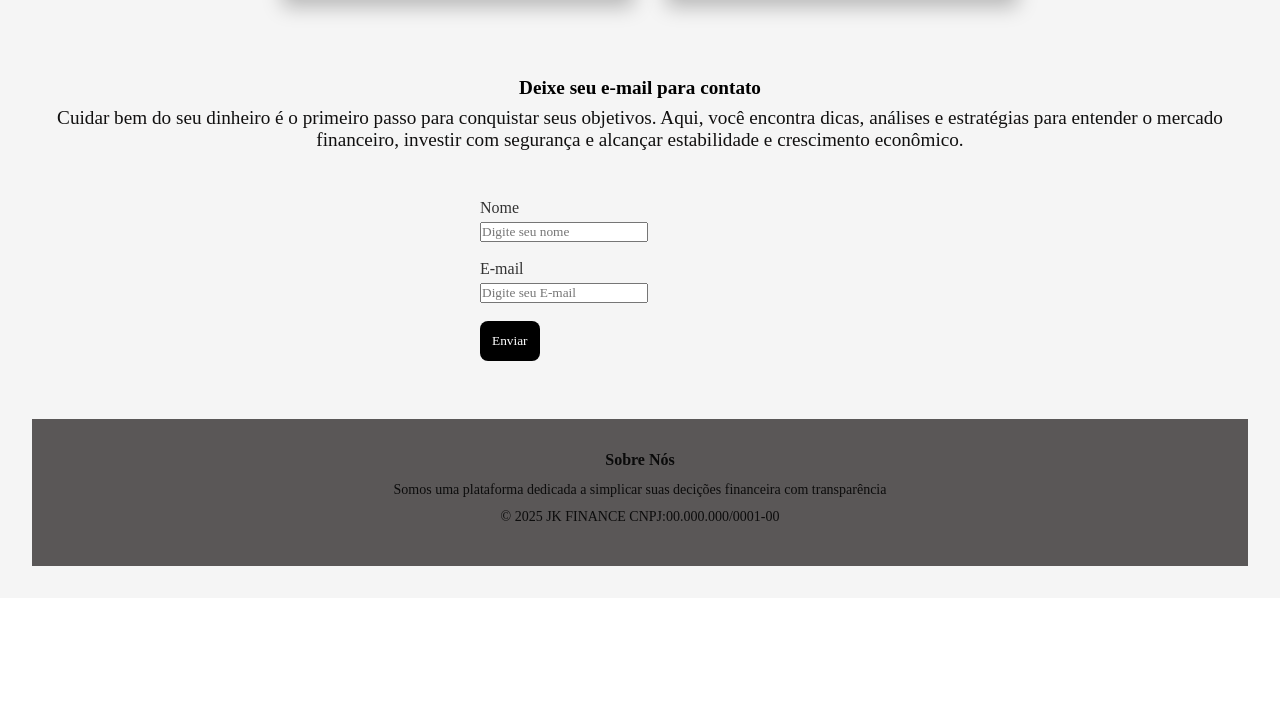
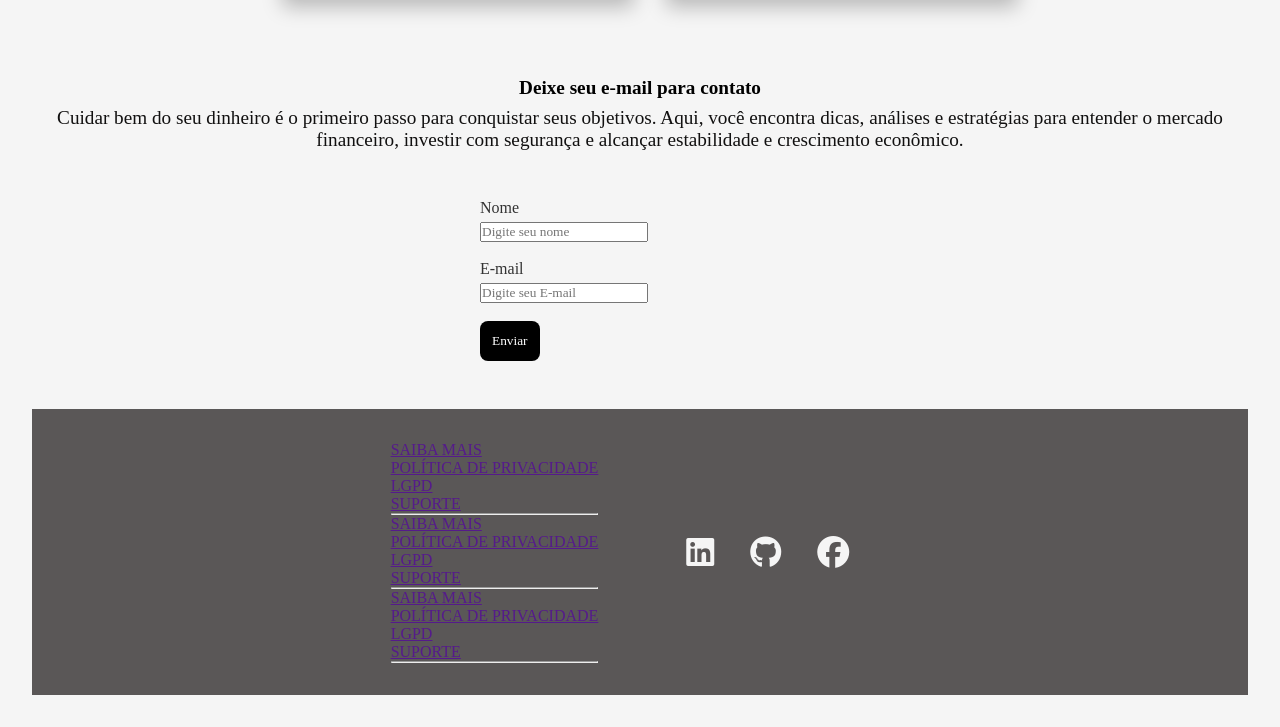
Before and after one commit to natalia290810/jk-finan-as, a plain HTML site: page index.html in a window 1280 px wide. Shown: the part 1756-2483 px from the top of the page. Before the commit the page ends 2354 px from the top, so only its background shows below. Drawn offline with Linux system fonts and the light colour scheme; a web font is replaced by a local one.

Commit message:
07-11-sexta

```diff
--- a/index.html
+++ b/index.html
@@ -167,27 +167,95 @@
 
 
 
-        <footer class="footer-financas">
+        <footer>
+            <!-- div principal -->
+            <div class="content-pai">
 
-            <div class="content">
+            <div class="div-list">
+                <nav>
+                <ul>
+                    <li>
+                        <a href="">SAIBA MAIS</a>
+                    </li>
 
-                <div class="footer-columns">
+                    <li>
+                        <a href="">POLÍTICA DE PRIVACIDADE</a>
+                    </li>
 
-                    <div class="footer-col-footer-institucional">
-                        <h3>Sobre Nós </h3>
-                        <p>Somos uma plataforma dedicada a simplicar suas decições financeira com transparência</p>
-                        <p>&copy; 2025 JK FINANCE CNPJ:00.000.000/0001-00</p>
-                    </div>
+                    <li>
+                        <a href="">LGPD</a>
+                    </li>
+
+                    <li>
+                        <a href="">SUPORTE</a>
+                    </li>
+                </ul>
+                 </nav>
+                 <hr class="line">
+
+                <div class="div-list">
+                    <nav>
+                    <ul>
+                    <li>
+                        <a href="">SAIBA MAIS</a>
+                    </li>
+
+                    <li>
+                        <a href="">POLÍTICA DE PRIVACIDADE</a>
+                    </li>
+
+                    <li>
+                        <a href="">LGPD</a>
+                    </li>
+
+                    <li>
+                        <a href="">SUPORTE</a>
+                    </li>
+                </ul>
+                 </nav>
+                 <hr class="line">
+
                 </div>
 
 
+                <div class="div-list">
+                    <nav>
+                    <ul>
+                    <li>
+                        <a href="">SAIBA MAIS</a>
+                    </li>
+
+                    <li>
+                        <a href="">POLÍTICA DE PRIVACIDADE</a>
+                    </li>
+
+                    <li>
+                        <a href="">LGPD</a>
+                    </li>
+
+                    <li>
+                        <a href="">SUPORTE</a>
+                    </li>
+                </ul>
+                </nav>
+                <hr class="line">
+                </div>
             </div>
-        </footer>
+
+            <div class="social-midia">
+
+                    <i class="fa-brands fa-linkedin"></i>
+                    <i class="fa-brands fa-github"></i>
+                    <i class="fa-brands fa-facebook"></i>
+                </div>
+
+            </div>
 
 
 
+    </footer>
 
-    </section>
+
 </body>
 
 </html>
--- a/style.css
+++ b/style.css
@@ -54,23 +54,9 @@ header {
 
 
 
-@media screen and (max-width: 480px) {
-    header {
-        background-color: aqua;
-    }
 
-}
 
-@media (max-width:500px) {
-section {
-    background-image: url(imagens/mobile.jpg);
-    padding: 10rem;
-}
- nav {
-    display: none
-    ;
- }
-}
+
 
 .section-02 {
     display: flex;
@@ -278,25 +264,42 @@ input[type="submit"] {
 }
 
 
-.footer-financas {
+footer {
     background-color: rgb(90, 87, 87);
-    color: #0c0c0c;
+    color: rgb(12, 12, 12);
+
+    justify-content: center;
+    align-items: center;
+    flex-direction: column;
     padding: 2rem;
-    font-family: Arial, Helvetica, sans-serif;
-    text-align: center;
-    margin-top: 0.625rem;
+}
 
+.content-pai {
+    display: flex;
+    justify-content: center;
+    align-items: center;
+    gap: 3rem;
+    flex-wrap: wrap;
+}
+
+.social-midia {
+    padding: 1.5rem;
+}
+
+.social-midia i {
+    font-size: 2rem;
+    color: #f5f5f5;
+    transition: 0.8s;
+    margin: 0.5em;
+}
+.social-midia i:hover {
+    color: rgb(86, 85, 85);
+}
+
+@media screen and (max-width: 500px) {
+    header {
+        background-color: aqua;
+        padding: 1rem;
+    }
 
 }
-
-.footer-financas h3 {
-    margin-bottom: 10px;
-    font-size: 1rem;
-    color:#0a0a0a;
-}
-
-.footer-financas p {
-    margin: 5px;
-    font-size: 14px;
-    line-height: 1.6;
-}
```
